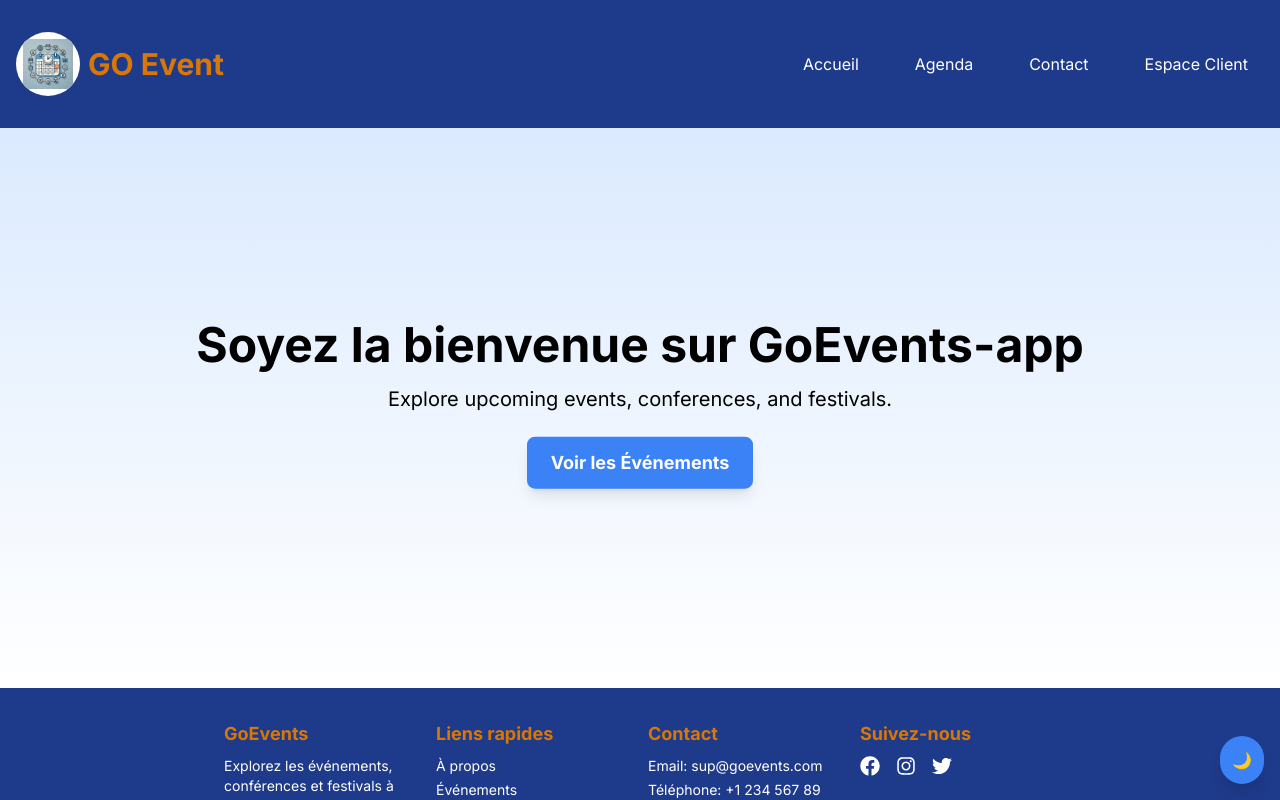
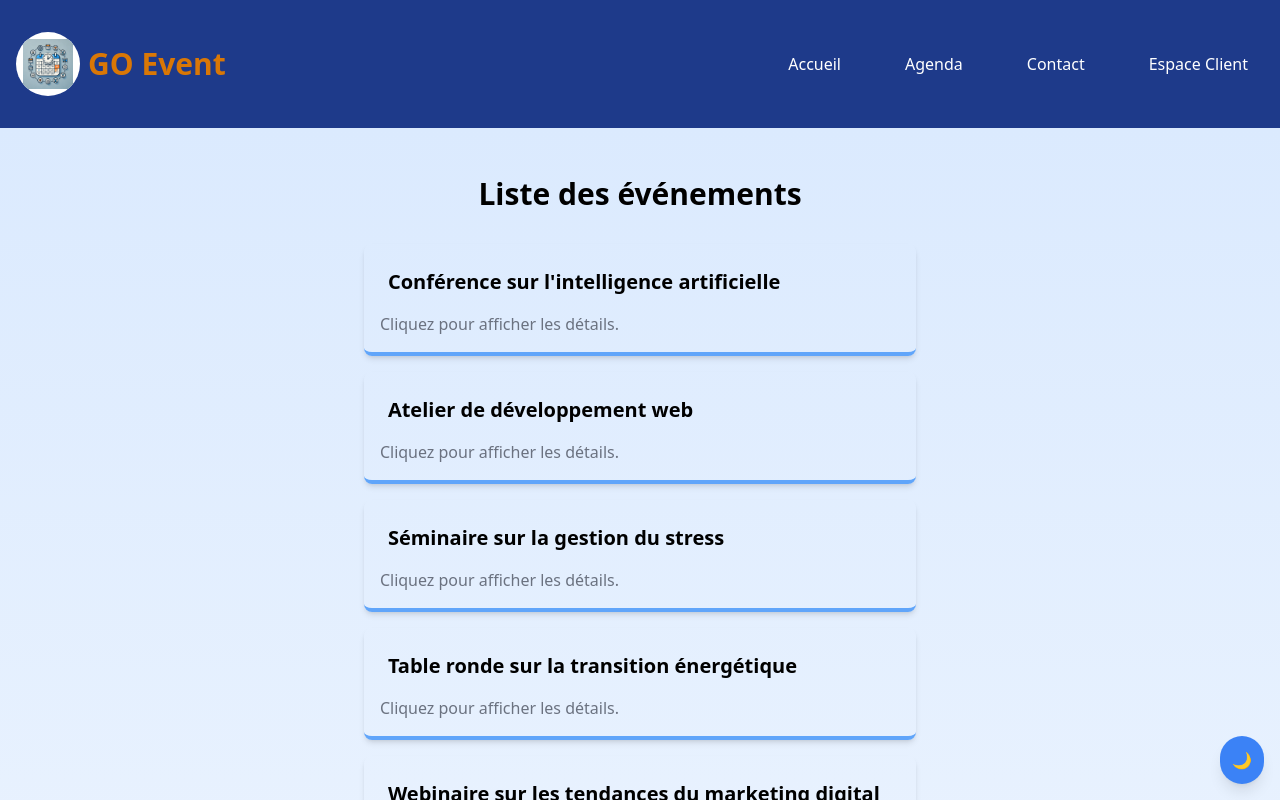
Before and after one commit to s6serge/goevents-app, a Next.js app: page / in a window 1280 px wide. Both pictures are taken after a click on the button "Voir les Événements". Shown: the top 800 px of the page. Built offline with nearby package versions, Linux system fonts and the light colour scheme.

Commit message:
rendre les page dinamique

```diff
--- a/app/layout.jsx
+++ b/app/layout.jsx
@@ -7,32 +7,33 @@ import Contact from '@/components/Contact';
 
 import Header from '@/components/Header';
 import Footer from '@/components/Footer';
-import { Inter } from 'next/font/google';
+
 import './globals.css';
 
-const inter = Inter({ subsets: ['latin'] });
 
-export default function RootLayout({ children }) {
+
+export default function RootLayout() {
     const [page, setPage] = useState('accueil'); // L'état de la page active
 
     return (
-        <html lang="fr" className="h-full overflow-x-hidden">
-            <body className={`${inter.className} h-full flex flex-col`}>
+        <html lang="en" className="h-full overflow-x-hidden">
+            <body >
                 {/* En-tête avec le prop setPage */}
-                <Header setPage={setPage} />
+                <Header changePage={setPage} />
 
+                <main>
                 {/* Contenu principal, où on affiche la page sélectionnée */}
                 <div className="flex-grow flex-shrink-0 relative z-0">
-                    {/* Rendu conditionnel selon la page */}
-                    {page === 'accueil' && <Accueil />}
-                    {page === 'agenda' && <Agenda />}
-                    {page === 'contact' && <Contact />}
-                    {page === 'EspaceClient' && <EspaceClient />}
+                    {page === "accueil" ? ( <Accueil />):
 
-                    {/* Si aucune page n'est sélectionnée, vous pouvez afficher des erreurs ou un message */}
-                    {!['accueil', 'agenda', 'contact', 'EspaceClient'].includes(page) && <div>404 - Page non trouvée</div>}
+
+                    page === 'agenda' ? (<Agenda />) :
+                    page === 'contact' ? ( <Contact />):
+                    page === 'espace' ? (<EspaceClient /> ): null}
+
+
                 </div>
-
+                </main>
                 {/* Pied de page */}
                 <Footer />
             </body>
--- a/components/Accueil.jsx
+++ b/components/Accueil.jsx
@@ -1,15 +1,15 @@
 "use client";
 
-import { useState } from 'react';
-import Particles from '@tsparticles/react';
-import { loadSlim } from '@tsparticles/slim';
-import { ToastContainer, toast } from 'react-toastify';
-import 'react-toastify/dist/ReactToastify.css';
+import { useState } from "react";
+import Particles from "@tsparticles/react";
+import { loadSlim } from "@tsparticles/slim";
+import { ToastContainer, toast } from "react-toastify";
+import "react-toastify/dist/ReactToastify.css";
+import Agenda from "./Agenda";
 
-
-
-export default function Accueil({ children }) {
+export default function Accueil() {
     const [isDarkMode, setIsDarkMode] = useState(false);
+    const [page, setPage] = useState("home"); // Ajout d'un état pour la page actuelle
 
     const toggleDarkMode = () => {
         setIsDarkMode((prevMode) => !prevMode);
@@ -20,15 +20,16 @@ export default function Accueil({ children }) {
     };
 
     const handleEventClick = () => {
-        toast.info("Vous avez cliqué sur 'Voir les Événements'.");
+
+        setPage("agenda"); // Met à jour la page pour afficher Agenda
     };
 
     return (
         <main
             className={`relative flex flex-col items-center justify-center min-h-[70vh] ${
                 isDarkMode
-                    ? 'dark bg-gradient-to-b from-gray-900 to-gray-800 text-white'
-                    : 'bg-gradient-to-b from-blue-100 to-white text-black'
+                    ? "dark bg-gradient-to-b from-gray-900 to-gray-800 text-white"
+                    : "bg-gradient-to-b from-blue-100 to-white text-black"
             }`}
         >
             {/* Particles Background */}
@@ -37,12 +38,12 @@ export default function Accueil({ children }) {
                 init={particlesInit}
                 options={{
                     background: {
-                        color: { value: isDarkMode ? '#1a1a1a' : '#ffffff' },
+                        color: { value: isDarkMode ? "#1a1a1a" : "#ffffff" },
                     },
                     particles: {
-                        color: { value: isDarkMode ? '#ffffff' : '#000000' },
+                        color: { value: isDarkMode ? "#ffffff" : "#000000" },
                         links: {
-                            color: isDarkMode ? '#ffffff' : '#000000',
+                            color: isDarkMode ? "#ffffff" : "#000000",
                             enable: true,
                         },
                         move: { enable: true },
@@ -51,10 +52,9 @@ export default function Accueil({ children }) {
                 className="absolute inset-0 -z-10"
             />
 
-            {/* Texte flottant et bouton */}
+            {/* Affichage conditionnel de la page */}
+            {page === "home" ? (
                 <div className="absolute top-1/2 transform -translate-y-1/2 text-center z-20 w-full h-full flex flex-col items-center justify-center">
-
-
                     {/* Titre principal */}
                     <h1 className="text-3xl md:text-5xl font-bold text-200 animate-float">
                         Soyez la bienvenue sur GoEvents-app
@@ -63,28 +63,31 @@ export default function Accueil({ children }) {
                         Explore upcoming events, conferences, and festivals.
                     </p>
                     <button
-                    className="mt-6 px-6 py-3 bg-blue-500 text-white font-bold text-lg rounded-lg shadow-lg hover:bg-blue-600 transition-colors duration-300 animate-float"
+                        className="mt-6 px-6 py-3 bg-primary text-white font-bold text-lg rounded-lg shadow-lg hover:bg-blue-600 transition-colors duration-300 animate-float"
                         onClick={handleEventClick}
                     >
                         Voir les Événements
                     </button>
                 </div>
+            ) : (
+                <Agenda /> // Affiche l'Agenda lorsque "Voir les Événements" est cliqué
+            )}
 
             {/* Dark Mode Toggle Button */}
             <button
                 onClick={toggleDarkMode}
                 className="fixed bottom-4 right-4 p-3 bg-blue-500 text-white rounded-full shadow-lg z-50 transition-transform hover:scale-105 focus:ring focus:ring-blue-300"
-                aria-label={isDarkMode ? 'Switch to light mode' : 'Switch to dark mode'}
-                title={isDarkMode ? 'Switch to light mode' : 'Switch to dark mode'}
+                aria-label={isDarkMode ? "Switch to light mode" : "Switch to dark mode"}
+                title={isDarkMode ? "Switch to light mode" : "Switch to dark mode"}
             >
-                {isDarkMode ? '🌞' : '🌙'}
+                {isDarkMode ? "🌞" : "🌙"}
             </button>
 
             {/* Toast Notifications */}
             <ToastContainer position="top-center" autoClose={3000} />
 
             {/* Main Content */}
-            <div className="container mx-auto max-w-4xl relative z-10 mt-8">{children}</div>
+            <div className="container mx-auto max-w-4xl relative z-10 mt-8"></div>
         </main>
     );
 }
--- a/components/Agenda.jsx
+++ b/components/Agenda.jsx
@@ -1,30 +1,55 @@
-'use client';
+"use client";
 import { useEffect, useState } from "react";
 import DisplayAgend from "./DisplayAgend";
 
 export default function Agenda() {
   const [agendaData, setAgendaData] = useState([]);
+  const [loading, setLoading] = useState(true);
+  const [error, setError] = useState(null); // Gestion des erreurs
 
-  // Charger les événements depuis le fichier JSON
   useEffect(() => {
     const fetchAgenda = async () => {
-      const res = await fetch("/json/Agend.json");  // Notez que c'est un chemin relatif à la racine du projet
-      const data = await res.json();
-      setAgendaData(data); // Définir les données récupérées
+      try {
+        const res = await fetch("/json/Agend.json"); // Vérifier que le fichier est bien dans `public/json/`
+        if (!res.ok) throw new Error("Erreur lors du chargement des événements");
+
+        const data = await res.json();
+        setAgendaData(data);
+      } catch (err) {
+        console.error("Erreur de chargement :", err);
+        setError("Impossible de charger les événements. Veuillez réessayer plus tard.");
+      } finally {
+        setLoading(false);
+      }
     };
 
     fetchAgenda();
-  }, []); // Le tableau vide signifie que l'effet s'exécute une seule fois après le premier rendu
+  }, []);
+
+
+
 
   return (
-    <div className="max-w-6xl justify-center mx-auto">
+    <div className="max-w-6xl mx-auto p-4">
+
+
+
+
+
+
+
       <h1 className="text-3xl font-bold text-center my-8">Liste des événements</h1>
-      {agendaData.length > 0 ? (
-        agendaData.map((agenda, index) => (
-          <DisplayAgend key={index} doc={agenda} /> // Ajout de `key` pour chaque élément dans la liste
+
+      {loading ? (
+        <p className="text-center text-lg text-gray-500">Chargement des événements...</p>
+      ) : error ? (
+        <p className="text-center text-lg text-red-500">{error}</p>
+      ) : agendaData.length > 0 ? (
+        agendaData.map((agenda) => (
+          <DisplayAgend key={agenda.id || agenda.title} doc={agenda} />
         ))
       ) : (
-        <p className="text-center text-lg text-gray-500">Chargement des événements...</p>
+        <p className="text-center text-lg text-gray-500">Aucun événement disponible.</p>
       )}
     </div>
   );
--- a/components/DisplayAgend.jsx
+++ b/components/DisplayAgend.jsx
@@ -1,42 +1,46 @@
-import React, { useState } from "react";
+import  { useState } from "react";
 
 export default function DisplayAgend({ doc }) {
-  // Vérifiez que 'doc' existe avant de l'utiliser
   if (!doc || !doc.title) {
-    return <div>Erreur : données de l'événement manquantes ou mal formatées.</div>;
+    return <div className="text-red-500">Erreur : données de l'événement manquantes ou mal formatées.</div>;
   }
 
-  // État pour gérer l'affichage des détails
   const [isExpanded, setIsExpanded] = useState(false);
 
   return (
-    <div key={doc.id} className="border-b-4 p-4 mb-4 border-blue-400">
-      <button onClick={() => setIsExpanded(!isExpanded)} className="text-left w-full">
+    <div className="border-b-4 p-4 mb-4 border-blue-400 rounded-lg shadow-md transition-all duration-300">
+      <button
+        onClick={() => setIsExpanded(!isExpanded)}
+        className="text-left w-full hover:bg-gray-100 p-2 rounded transition duration-200"
+      >
         <h2 className="text-xl font-semibold">{doc.title}</h2>
       </button>
 
       {isExpanded ? (
-        <div className="mt-2 flex flex-col sm:flex-row items-start gap-4">
-        {/* Affichage des détails à gauche avec une bordure */}
-        <div className="flex-1 border rounded-lg p-4 shadow-md sm:w-48">
-          {doc.date && <p className="text-sm text-gray-500">Date : {doc.date}</p>}
-          {doc.time && <p className="text-sm text-gray-500">Heure : {doc.time}</p>}
-          {doc.description && <p className="text-sm">{doc.description}</p>}
-          {doc.location && <p className="text-sm text-gray-500">Lieu : {doc.location}</p>}
+        <div className="mt-2 flex flex-col sm:flex-row items-start gap-4 animate-fade-in">
+          {/* Détails à gauche */}
+          <div className="flex-1 border rounded-lg p-4 shadow-md sm:w-48 bg-white">
+            {doc.date && <p className="text-sm text-gray-500">📅 Date : {doc.date}</p>}
+            {doc.time && <p className="text-sm text-gray-500">⏰ Heure : {doc.time}</p>}
+            {doc.location && <p className="text-sm text-gray-500">📍 Lieu : {doc.location}</p>}
+            {doc.description && <p className="text-sm mt-2">{doc.description}</p>}
           </div>
 
-        {/* Affichage de l'image à droite */}
-        {doc.image && (
+          {/* Image à droite */}
+          <div className="sm:w-48 flex justify-center">
+            {doc.image ? (
               <img
                 src={doc.image}
                 alt={doc.title}
-            className="w-full sm:w-48 h-auto object-cover rounded-lg shadow-md"
+                className="w-full h-auto object-cover rounded-lg shadow-md"
               />
+            ) : (
+              <div className="w-full sm:w-48 h-32 bg-gray-200 flex items-center justify-center text-gray-500 rounded-lg shadow-md">
+                Image non disponible
+              </div>
             )}
           </div>
-
-
-
+        </div>
       ) : (
         <p className="text-gray-500 mt-2">Cliquez pour afficher les détails.</p>
       )}
--- a/components/Header.jsx
+++ b/components/Header.jsx
@@ -1,21 +1,17 @@
 "use client";
 
 import Image from "next/image";
-import MenuNav from "./MenuNav"; // Import du composant MenuNav
+import { TfiMenuAlt } from "react-icons/tfi";
+import { useState } from "react";
 import logo from "@/public/photo/logodusite.webp";
+import {MenuNav} from "./MenuNav";
 
-const navLinks = [
-  { href: "#", label: "Accueil" },
-  { href: "#", label: "Agenda" },
-  { href: "#", label: "Contact" },
-  { href: "#", label: "Espace Client" },
-];
+export default function Header({ changePage }) {
+  const [menuOpen, setMenuOpen] = useState(false);
 
-export default function Header({ setPage }) {
   return (
-    <header className="bg-[#1E3A8A] text-white py-6 md:py-8 relative z-50">
-      <div className="container mx-auto px-4 flex items-center justify-between">
-        {/* Logo et titre */}
+    <header className="bg-primary text-white py-6 md:py-8 relative z-50">
+      <div className="max-w-7xl mx-auto px-4 flex items-center justify-between">
         <div className="flex items-center gap-2">
           <div className="w-16 h-16 rounded-full bg-white flex items-center justify-center overflow-hidden">
             <Image
@@ -25,13 +21,19 @@ export default function Header({ setPage }) {
               height={50}
             />
           </div>
-          <h1 className="text-2xl md:text-3xl font-bold text-[#D97706]">
+          <h1 className="text-2xl md:text-3xl font-bold text-texticon">
             GO Event
           </h1>
         </div>
 
-        {/* Menu de navigation */}
-        <MenuNav navLinks={navLinks} setPage={setPage} />
+        <button
+          className="md:hidden text-3xl text-white"
+          onClick={() => setMenuOpen(!menuOpen)}
+        >
+          <TfiMenuAlt />
+        </button>
+
+        <MenuNav changePage={changePage} menuOpen={menuOpen} />
       </div>
     </header>
   );
--- a/components/MenuNav.jsx
+++ b/components/MenuNav.jsx
@@ -1,42 +1,27 @@
-"use client";
-
-import { TfiMenuAlt } from "react-icons/tfi";
-import React, { useState } from "react";
-
-export default function MenuNav({ navLinks, setPage }) {
-  const [menuOpen, setMenuOpen] = useState(false);
+export function MenuNav({ changePage = () => {}, menuOpen }) {
+  const menuItems = [
+    { key: "accueil", label: "Accueil" },
+    { key: "agenda", label: "Agenda" },
+    { key: "contact", label: "Contact" },
+    { key: "espace", label: "Espace Client" },
+  ];
 
   return (
     <nav>
-      {/* Icône du menu hamburger */}
-      <div className="md:hidden">
-        <button
-          onClick={() => setMenuOpen(!menuOpen)}
-          className="text-3xl hover:text-[#F59E0B] transition-colors duration-300"
-          aria-label="Toggle Menu"
-        >
-          <TfiMenuAlt />
-        </button>
-      </div>
+      <ul className="hidden md:flex justify-center gap-x-8">
+        {menuItems.map(({ key, label }) => (
+          <li key={key}>
+            <button onClick={() => changePage(key)} className="px-4 py-2 hover:underline">{label}</button>
+          </li>
+        ))}
+      </ul>
 
-      {/* Menu de navigation */}
       <ul
-        className={`absolute md:static top-16 left-0 w-full md:w-auto bg-[#1E3A8A] md:bg-transparent shadow-lg md:shadow-none py-4 px-6 md:px-0 md:flex md:gap-6 transition-transform duration-300 ${
-          menuOpen ? "translate-x-0" : "-translate-x-full md:translate-x-0"
-        }`}
+        className={`md:hidden fixed top-16 left-0 w-full bg-primary text-white flex flex-col items-center gap-4 p-6 transition-transform duration-300 ease-in-out ${menuOpen ? "translate-y-0" : "-translate-y-full"}`}
       >
-        {navLinks.map((link) => (
-          <li key={link.label}>
-            <a
-              href={link.href}
-              onClick={() => {
-                setMenuOpen(false); // Fermer le menu après clic
-                setPage(link.label.toLowerCase()); // Définir la page actuelle
-              }}
-              className="hover:bg-[#D97706] hover:text-white transition-colors duration-300 px-4 py-2 rounded-md"
-            >
-              {link.label}
-            </a>
+        {menuItems.map(({ key, label }) => (
+          <li key={key}>
+            <button onClick={() => changePage(key)} className="px-4 py-2 hover:underline">{label}</button>
           </li>
         ))}
       </ul>
--- a/package.json
+++ b/package.json
@@ -12,6 +12,7 @@
     "@tsparticles/react": "^3.0.0",
     "@tsparticles/slim": "^3.7.1",
     "autoprefixer": "^10.4.20",
+    "link": "^2.1.1",
     "next": "15.1.4",
     "react": "^19.0.0",
     "react-dom": "^19.0.0",
--- a/tailwind.config.js
+++ b/tailwind.config.js
@@ -1,15 +1,24 @@
 /** @type {import('tailwindcss').Config} */
-module.exports = {
+export default {
   content: [
-    './app/**/*.{js,ts,jsx,tsx,mdx}', // Note the addition of the `app` directory.
-    './pages/**/*.{js,ts,jsx,tsx,mdx}',
-    './components/**/*.{js,ts,jsx,tsx,mdx}',
-
-    // Or if using `src` directory:
-    './src/**/*.{js,ts,jsx,tsx,mdx}',
+    "./pages/**/*.{js,ts,jsx,tsx,mdx}",
+    "./components/**/*.{js,ts,jsx,tsx,mdx}",
+    "./app/**/*.{js,ts,jsx,tsx,mdx}",
   ],
   theme: {
-    extend: {},
+    extend: {
+      colors: {
+        background: "var(--background)",
+        foreground: "var(--foreground)",
+        primary : '#1E3A8A',
+        secondary: '#3B82F6',
+        accent: '#F59E0B',
+        texticon: '#D97706',
+        textPrimary: '#374151',
+        textSecondary: '#9CA3AF',
+
+      },
+    },
   },
   plugins: [],
-}
+};
--- a/tailwind.config.mjs
+++ /dev/null
@@ -1,23 +0,0 @@
-/** @type {import('tailwindcss').Config} */
-export default {
-  content: [
-    "./pages/**/*.{js,ts,jsx,tsx,mdx}",
-    "./components/**/*.{js,ts,jsx,tsx,mdx}",
-    "./app/**/*.{js,ts,jsx,tsx,mdx}",
-  ],
-  theme: {
-    extend: {
-      colors: {
-        background: "var(--background)",
-        foreground: "var(--foreground)",
-        primary : '#1E3A8A',
-        secondary: '#3B82F6',
-        accent: '#F59E0B',
-        textPrimary: '#374151',
-        textSecondary: '#9CA3AF',
-        background: '#FFFFFF'
-      },
-    },
-  },
-  plugins: [],
-};
```
Also changed, not shown: app/page.jsx (+7 -1 lines), components/Contact.jsx (+89 -3 lines), components/EspaceClient.jsx (+21 -25 lines), 1 other file (tests, documents, lock files or other folders). Lines whose indentation alone changed are shown as unchanged.
